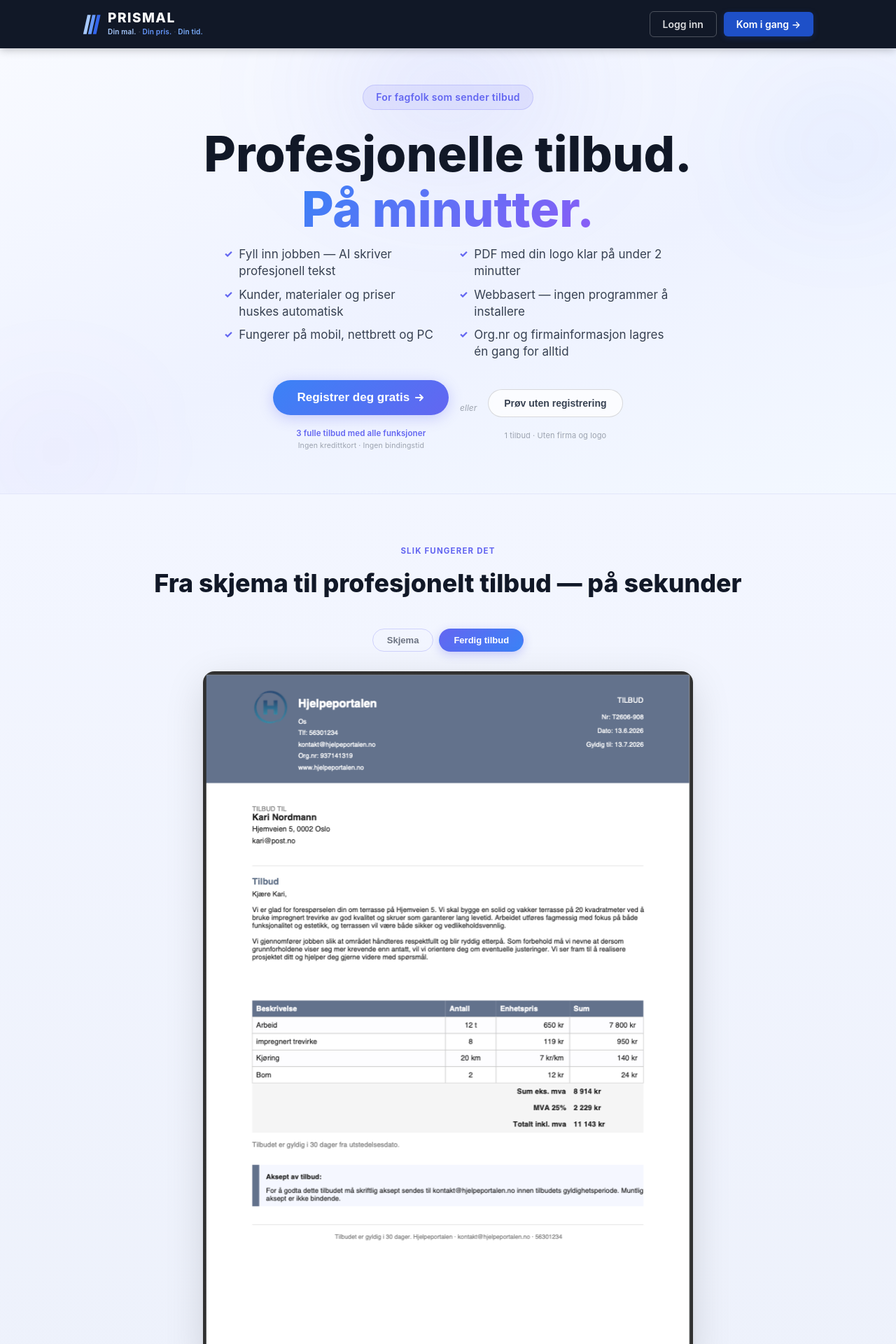
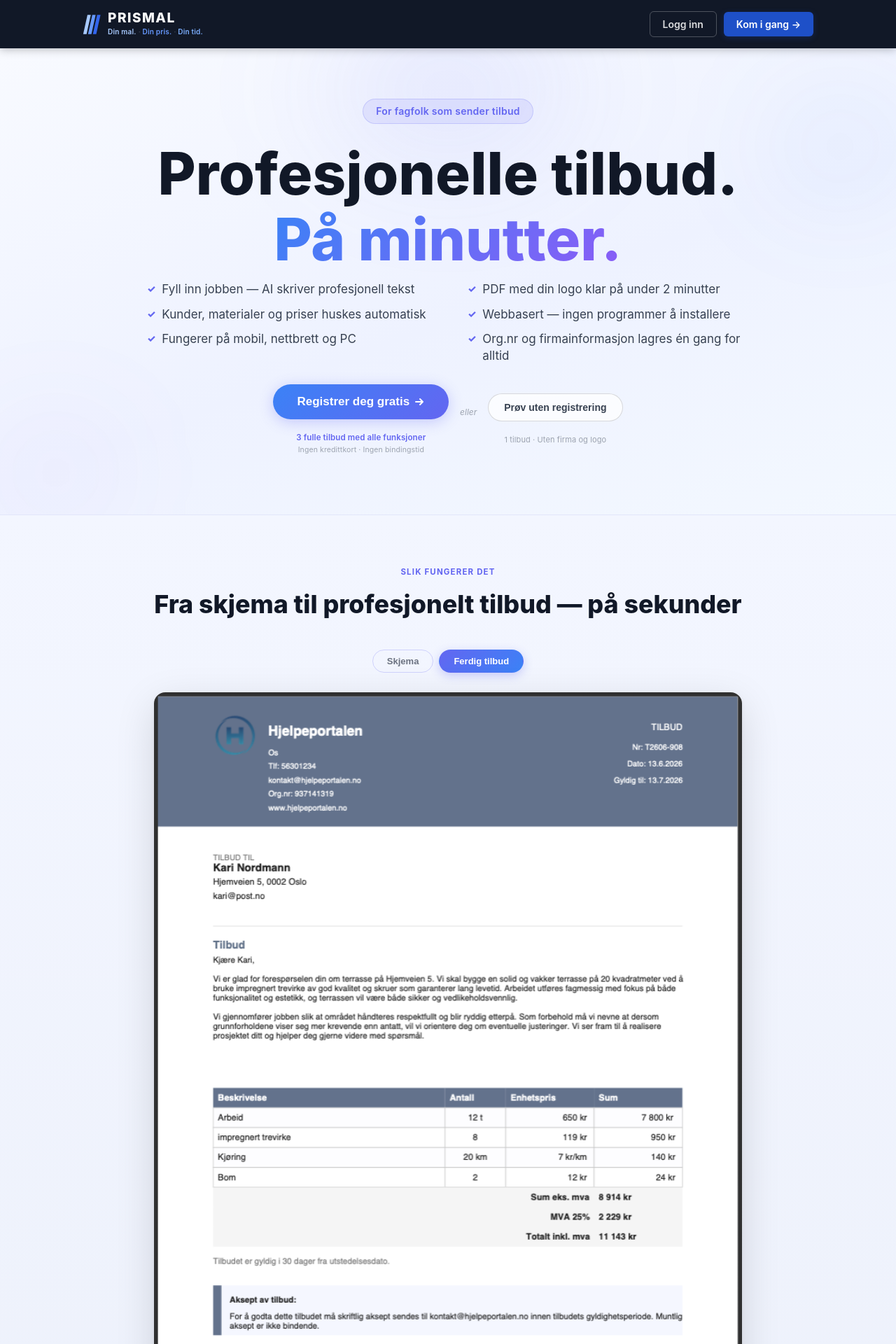
Before and after one commit to anderslura/Prismal, a React (Vite) app: page / in a window 1280 px wide. Shown: the top 1920 px of the page at 70% size. Built offline with nearby package versions, Linux system fonts and the light colour scheme.

Commit message:
design: bredt desktop-layout, 96px tittel, 840px flip, cover-bilder

```diff
--- a/src/styles/index.css
+++ b/src/styles/index.css
@@ -1089,7 +1089,7 @@ textarea { resize: vertical; }
   position: relative;
   background: linear-gradient(160deg, #f8faff 0%, #eef2ff 55%, #f3f8ff 100%);
   text-align: center;
-  padding: 52px 24px 56px;
+  padding: 72px 32px 80px;
   overflow: hidden;
 }
 .l2-hero-glow {
@@ -1118,7 +1118,7 @@ textarea { resize: vertical; }
 .l2-hero-inner {
   position: relative;
   z-index: 1;
-  max-width: 860px;
+  max-width: 1200px;
   margin: 0 auto;
 }
 .l2-badge {
@@ -1134,7 +1134,7 @@ textarea { resize: vertical; }
   letter-spacing: 0.02em;
 }
 .l2-tittel {
-  font-size: clamp(38px, 5.5vw, 70px);
+  font-size: clamp(44px, 6.5vw, 96px);
   font-weight: 800;
   line-height: 1.12;
   color: #111827;
@@ -1160,8 +1160,9 @@ textarea { resize: vertical; }
   display: grid;
   grid-template-columns: 1fr 1fr;
   gap: 10px 32px;
-  max-width: 640px;
+  max-width: 860px;
   text-align: left;
+  gap: 12px 56px;
 }
 .l2-punkter li {
   font-size: clamp(15px, 1.4vw, 17px);
@@ -1274,13 +1275,13 @@ textarea { resize: vertical; }
 /* ── FLIP DEMO ── */
 .flip-seksjon {
   background: linear-gradient(180deg, #f3f6ff 0%, #edf1fb 100%);
-  padding: 56px 24px 64px;
+  padding: 72px 40px 80px;
   text-align: center;
   border-top: 1px solid rgba(99,102,241,0.08);
 }
 @media (max-width: 600px) {
   .flip-seksjon {
-    padding: 36px 16px 40px;
+    padding: 28px 12px 32px;
   }
   .flip-scene {
     max-width: 100%;
@@ -1296,21 +1297,21 @@ textarea { resize: vertical; }
   margin-bottom: 8px;
 }
 .flip-tittel {
-  font-size: clamp(18px, 2.8vw, 28px);
+  font-size: clamp(20px, 2.8vw, 36px);
   font-weight: 800;
   color: #111827;
   margin: 0;
 }
 .flip-scene {
   perspective: 1400px;
-  max-width: 700px;
+  max-width: 840px;
   width: 100%;
   margin: 0 auto 0;
 }
 .flip-kort {
   position: relative;
   width: 100%;
-  aspect-ratio: 71 / 100;
+  aspect-ratio: 3 / 4;
   transform-style: preserve-3d;
   transition: transform 0.85s cubic-bezier(0.4, 0.2, 0.2, 1);
 }
@@ -1325,7 +1326,8 @@ textarea { resize: vertical; }
 .mock-bilde {
   width: 100%;
   height: 100%;
-  object-fit: contain;
+  object-fit: cover;
+  object-position: top center;
   display: block;
 }
 .flip-side {
@@ -1596,7 +1598,7 @@ textarea { resize: vertical; }
 /* ── FEATURES — lys ── */
 .l2-features {
   display: grid;
-  grid-template-columns: repeat(4, minmax(0, 260px));
+  grid-template-columns: repeat(4, minmax(0, 320px));
   justify-content: center;
   gap: 16px;
   width: 100%;
```
